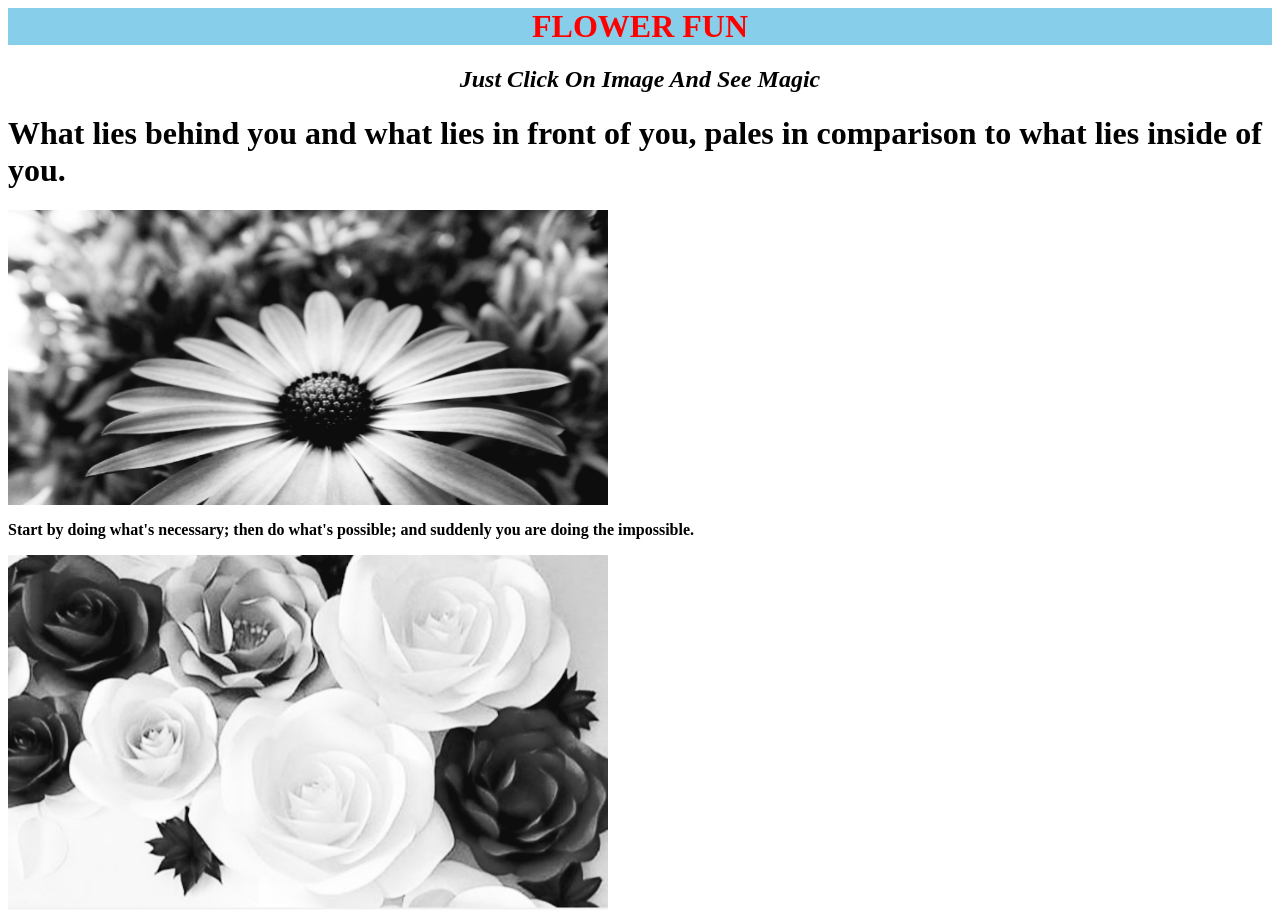
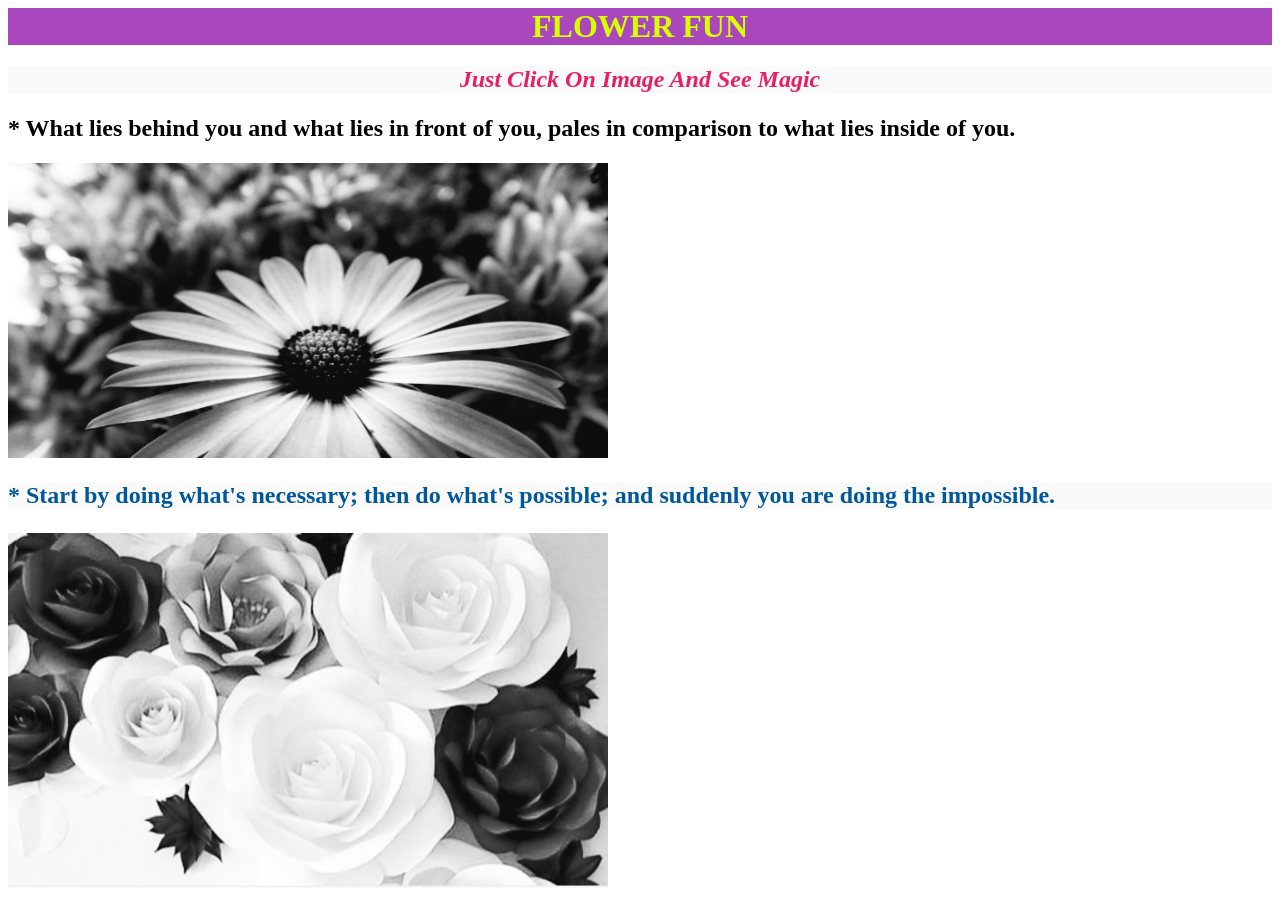
Before and after one commit to anusaraf/flower-fun, a plain HTML site: page index.html in a window 1280 px wide. After the commit the page ends 899 px from the top, so only its background shows below. Drawn offline with Linux system fonts and the light colour scheme.

Commit message:
Update index.html

```diff
--- a/index.html
+++ b/index.html
@@ -2,8 +2,8 @@
 <head>
 <title>
 more fun with flower</title>
-<h1 style="color:red;background:skyblue;"><b><center> FLOWER FUN </center></b></h1>
-<h2> <i><b><center>Just Click On Image And See Magic</center></b> </i> </h2>
+<h1 style="color:#d8ff00;background:#AB47BC;"><b><center> FLOWER FUN </center></b></h1>
+<h2 style="color:#E91E63;background:#FAFAFA;"> <i><b><center>Just Click On Image And See Magic</center></b> </i> </h2>
 
 
 <script type="text/javascript">
@@ -30,13 +30,13 @@ document.getElementById("img2").src="q3.jpeg";
 </head>
 
 <body>
-<p><h1><b>What lies behind you and what lies in front of you, pales in
+<p style="color:#01579B;background:#FAFAFA;"><h1><b><font face="Time New Roman " size="5"> * What lies behind you and what lies in front of you, pales in
  comparison to what lies inside of you.</b></h1></p>
 
 <img id="img1" onmouseover="setNewImage()"
  onmouseout="setOldImage()" src="q1.jpeg" width="600"/>
 
-<p><b>Start by doing what's necessary; then do what's possible; and suddenly you are
+<p style="color:#01579B;background:#FAFAFA;"><b><font face="Time New Roman " size="5"> * Start by doing what's necessary; then do what's possible; and suddenly you are
  doing the impossible.</b></p>
 
 <img id="img2" onmouseover="setNew()"
```
